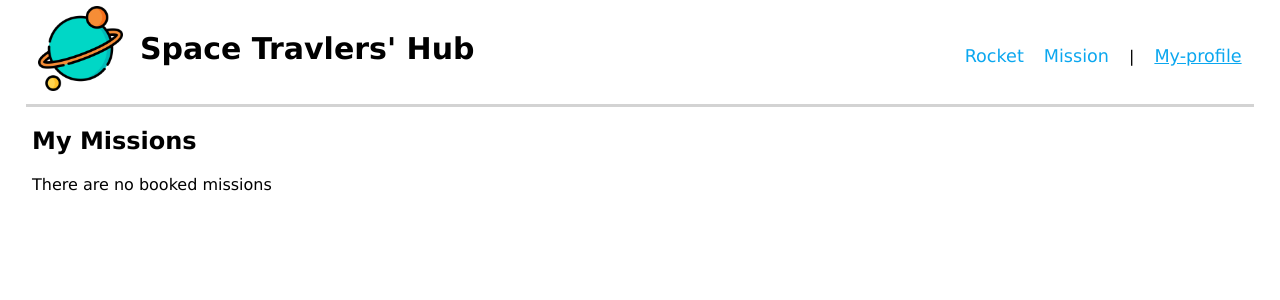
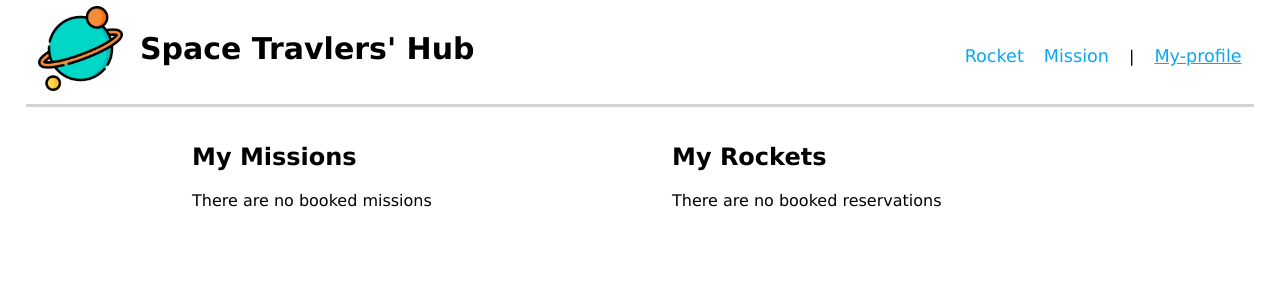
Before and after one commit to tchasinga/space-travelers, a React (Create React App) app: page /profile in a window 1280 px wide. Shown: the top 300 px of the page. Built offline with nearby package versions, Linux system fonts and the light colour scheme.

Commit message:
display rocket reservation in My profile page

```diff
--- a/src/components/Missions.js
+++ b/src/components/Missions.js
@@ -13,6 +13,7 @@ const Missions = () => {
       dispatch(fetchMissions());
     }
   }, [dispatch, missions.length]);
+
   if (loading) {
     return <h1>Loading</h1>;
   }
--- a/src/components/MyProfile.js
+++ b/src/components/MyProfile.js
@@ -7,9 +7,12 @@ import styles from '../styles/MyProfile.module.css';
 const MyProfile = () => {
   const { missions } = useSelector((store) => store.missions);
   const bookedMission = missions.filter((mission) => mission.reserved);
+  const rockets = useSelector((state) => state.rockets.rockets);
+  const reservedRockets = rockets.filter((rocket) => rocket.reserved === true);
 
   return (
     <>
+      <div className={styles.missionsRockets}>
         <div className={styles.missions}>
           <h2>My Missions</h2>
           <ul>
@@ -24,6 +27,22 @@ const MyProfile = () => {
             )}
           </ul>
         </div>
+
+        <div className={styles.rockets}>
+          <h2>My Rockets</h2>
+          <ul>
+            {reservedRockets.length ? (
+              reservedRockets.map((rocket) => (
+                <li key={rocket.id} className={Styles.profileRow}>
+                  {rocket.rocket_name}
+                </li>
+              ))
+            ) : (
+              <p>There are no booked reservations</p>
+            )}
+          </ul>
+        </div>
+      </div>
     </>
   );
 };
--- a/src/components/Rockets.js
+++ b/src/components/Rockets.js
@@ -9,8 +9,10 @@ const Rockets = () => {
   const error = useSelector((state) => state.rockets.error);
 
   useEffect(() => {
-    dispatch(fetchRockets());
-  }, [dispatch]);
+    if (rockets.length === 0) {
+      dispatch(fetchRockets());
+    }
+  }, [dispatch, rockets.length]);
 
   if (loading) {
     return <div>Loading...</div>;
--- a/src/index.css
+++ b/src/index.css
@@ -189,19 +189,19 @@ td {
 }
 
 .cancel-reserve-btn {
-  width: 20%;
-  color: rgb(106, 78, 78);
-  padding: 5px;
+  width: 15%;
+  color: rgb(53, 46, 46);
+  padding: 10px;
   border: 1px solid rgb(157, 152, 152);
   border-radius: 5px;
   cursor: pointer;
 }
 
 .reserve-rocket-btn {
-  width: 20%;
+  width: 15%;
   color: white;
   background: rgb(34, 107, 191);
-  padding: 5px;
+  padding: 10px;
   border-radius: 5px;
   border: 1px solid lightgray;
   cursor: pointer;
--- a/src/styles/MyProfile.module.css
+++ b/src/styles/MyProfile.module.css
@@ -1,8 +1,14 @@
+.missionsRockets {
+  display: flex;
+  justify-content: center;
+  margin-top: 1rem;
+}
+
 .missions,
 .rockets {
   float: left;
-  width: 45%;
-  margin: 0 2.5%;
+  width: 35%;
+  margin-left: 2rem;
 }
 
 .missions ul,
@@ -10,9 +16,3 @@
   list-style-type: none;
   padding: 0;
 }
-
-.missions ul li,
-.rockets ul li {
-  border: 1px solid black;
-  padding: 10px 15px;
-}
```
Lines whose indentation alone changed are shown as unchanged.
